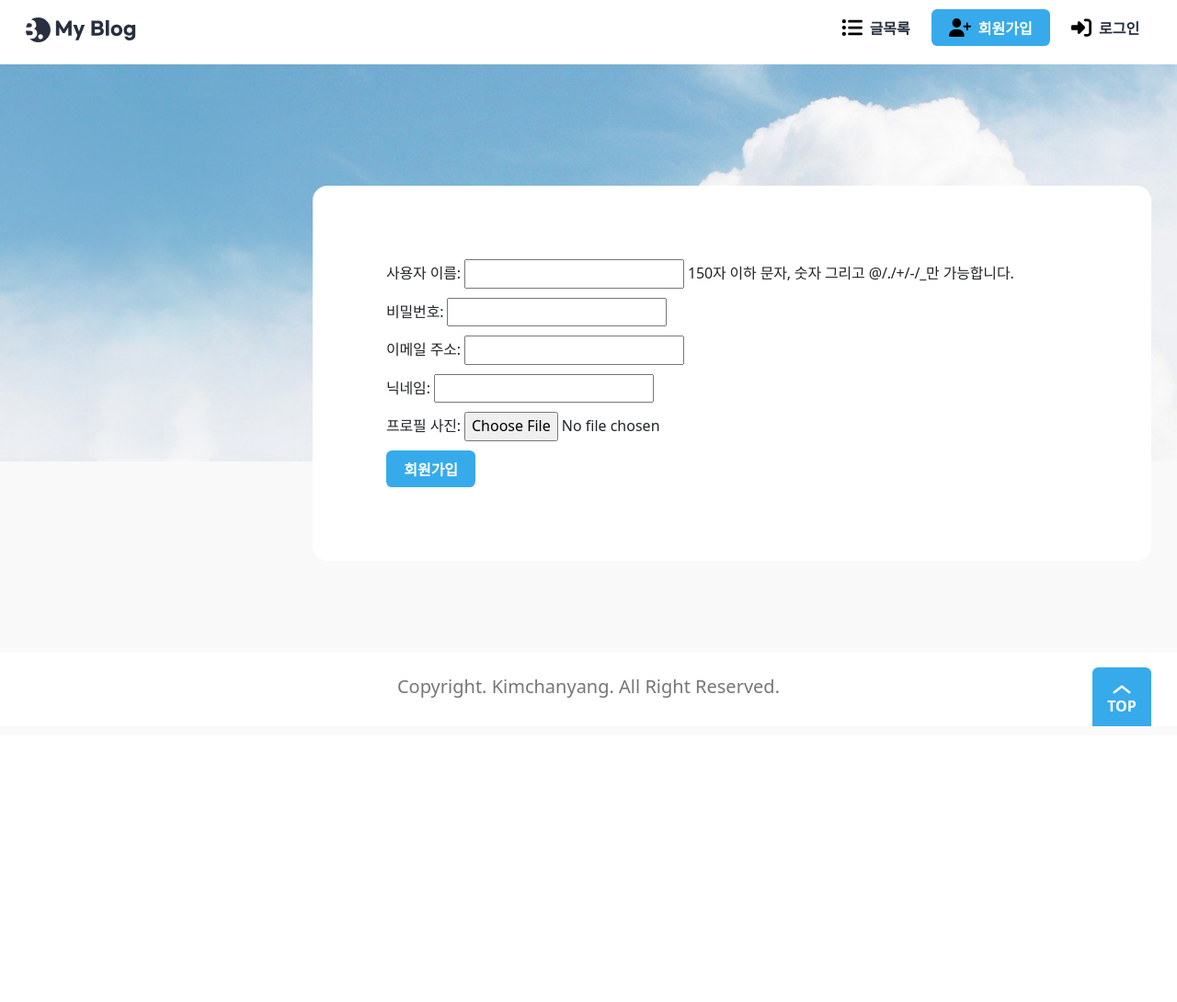
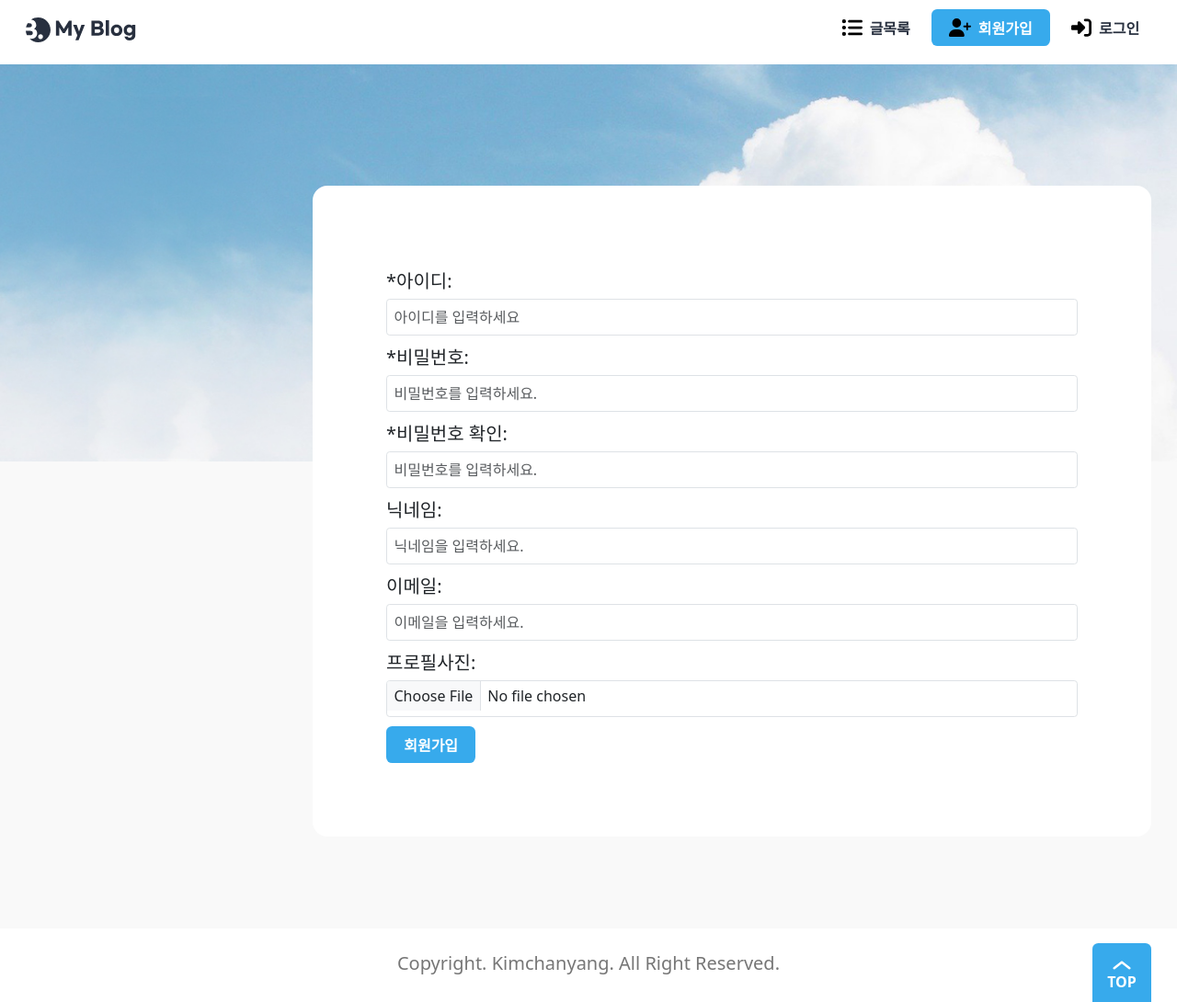
Before and after one commit to Kimchanyang524/MyFirstBlog, a Django app: page /accounts/register/ in a window 1280 px wide. Shown: the whole page at 92% size. Before the commit the page ends 790 px from the top, so only its background shows below. Run offline with Django 4.2, Linux system fonts and the light colour scheme; some web fonts are replaced.

Commit message:
자동 줄바꿈 및 회원가입 비밀번호이슈 해결

```diff
--- a/MyFirstBlog/accounts/views.py
+++ b/MyFirstBlog/accounts/views.py
@@ -27,7 +27,9 @@ class MyRegister(CreateView):
         form = UserForm(request.POST, request.FILES)
         if form.is_valid():
             print(form.cleaned_data)
-            form.save()
+            user = form.save(commit=False)
+            user.set_password(form.cleaned_data["password"])
+            user.save()
             return redirect("post_list")
 
 
--- a/MyFirstBlog/static/css/reset.css
+++ b/MyFirstBlog/static/css/reset.css
@@ -91,6 +91,7 @@ video {
     font: inherit;
     vertical-align: baseline;
 }
+
 /* HTML5 display-role reset for older browsers */
 article,
 aside,
@@ -105,17 +106,21 @@ nav,
 section {
     display: block;
 }
+
 body {
     line-height: 1;
 }
+
 ol,
 ul {
     list-style: none;
 }
+
 blockquote,
 q {
     quotes: none;
 }
+
 blockquote:before,
 blockquote:after,
 q:before,
@@ -123,7 +128,12 @@ q:after {
     content: "";
     content: none;
 }
+
 table {
     border-collapse: collapse;
     border-spacing: 0;
 }
+
+* {
+    word-wrap: break-word;
+}
--- a/MyFirstBlog/templates/accounts/register.html
+++ b/MyFirstBlog/templates/accounts/register.html
@@ -12,9 +12,9 @@
                 <div class="view-contents">
                     <form action="" method="post" id="register_form" enctype="multipart/form-data">
                         {% csrf_token %}
-                        {{ form.as_p }}
-                        <button type="submit" id="register" class="button">회원가입</button>
-                        <!-- <div class="mb-3 mt-3">
+                        {% comment %} {{ form.as_p }}
+                        <button type="submit" id="register" class="button">회원가입</button> {% endcomment %}
+                        <div class="mb-3 mt-3">
                             <label for="username" class="form-label">*아이디:</label>
                             <input type="text" class="form-control" id="username" placeholder="아이디를 입력하세요"
                                 name="username">
@@ -44,7 +44,7 @@
                             <input type="file" class="form-control" id="profile_img" placeholder="사진을 입력하세요."
                                 name="profile_img">
                         </div>
-                        <button type="submit" id="register" class="button">회원가입</button> -->
+                        <button type="submit" id="register" class="button">회원가입</button>
                     </form>
 
                 </div>
@@ -86,19 +86,19 @@
         }
     }
 
-    // register.addEventListener('click', (e) => {
-    //     e.preventDefault()
-    //     if (username.value == '') {
-    //         alert('아이디는 반드시 입력해야합니다!')
-    //     } else if (password.value == '') {
-    //         alert('비밀번호는 반드시 입력해야합니다!')
-    //     } else if (password.value != password_check.value) {
-    //         alert('비밀번호 확인을 올바르게 입력해 주십시오.')
-    //     } else if (email.value != '' & !reg_email.test(email.value)) {
-    //         alert('이메일 형식이 잘못되었습니다.')
-    //     } else {
-    //         alert('성공적으로 가입되었습니다.')
-    //         register_form.submit()
-    //     }
-    // })
+    register.addEventListener('click', (e) => {
+        e.preventDefault()
+        if (username.value == '') {
+            alert('아이디는 반드시 입력해야합니다!')
+        } else if (password.value == '') {
+            alert('비밀번호는 반드시 입력해야합니다!')
+        } else if (password.value != password_check.value) {
+            alert('비밀번호 확인을 올바르게 입력해 주십시오.')
+        } else if (email.value != '' & !reg_email.test(email.value)) {
+            alert('이메일 형식이 잘못되었습니다.')
+        } else {
+            alert('성공적으로 가입되었습니다.')
+            register_form.submit()
+        }
+    })
 </script>
--- a/MyFirstBlog/templates/blog/post_detail.html
+++ b/MyFirstBlog/templates/blog/post_detail.html
@@ -15,7 +15,7 @@
                 <!-- author -->
                 <dl class="author-wrap">
                     <dt class="a11y-hidden">작성자</dt>
-                    <dd class="author"><img src="{% static './images/profile.jpg' %}" alt="">{{ post.author }}</dd>
+                    <dd class="author"><img src="{% static './images/profile.jpg' %}" alt="">{% if post.nickname %}{{ post.nickname }}{% else %}{{ post.author }}{% endif %}</dd>
                     <dt class="a11y-hidden">작성일자</dt>
                     <dd class="created">{{ post.created_at|date:'Y년 m월 d일 D' }}</dd>
                 </dl>
@@ -65,7 +65,7 @@
                                 {% endif %}
                             </a>
                         </div>
-                        <div class="col-md-2">{{ comment.author }}</div>
+                        <div class="col-md-2" style="display: block;">{% if comment.author.nickname %}{{ comment.author.nickname }}{% else %}{{ comment.author }}{% endif %}</div>
                         <div class="col-md-7">{{ comment.message }}</div>
                         <div class="col-md-2">{{ comment.created_at|date:'Y.m.d H:i' }}</div>
                         <hr>
--- a/MyFirstBlog/templates/blog/post_list.html
+++ b/MyFirstBlog/templates/blog/post_list.html
@@ -33,7 +33,7 @@
                             <tr>
                                 <td>{{ post.id }}</td>
                                 <td><a href="{% url 'post_detail' post.id %}">{{ post.title }}</a></td>
-                                <td>{{ post.author }}</td>
+                                <td>{% if post.nickname %}{{ post.nickname }}{% else %}{{ post.author }}{% endif %}</td>
                                 <td>{{ post.created_at|date:'Y.m.d' }}</td>
                                 <td>{{ post.view_count }}</td>
                             </tr>
```
Also changed, not shown: MyFirstBlog/db.sqlite3, MyFirstBlog/media/accounts/images/user_leehojun/bibimbap.jpg (added), MyFirstBlog/media/accounts/images/user_qwerty/bibimbap.jpg (added). Lines whose indentation alone changed are shown as unchanged.
